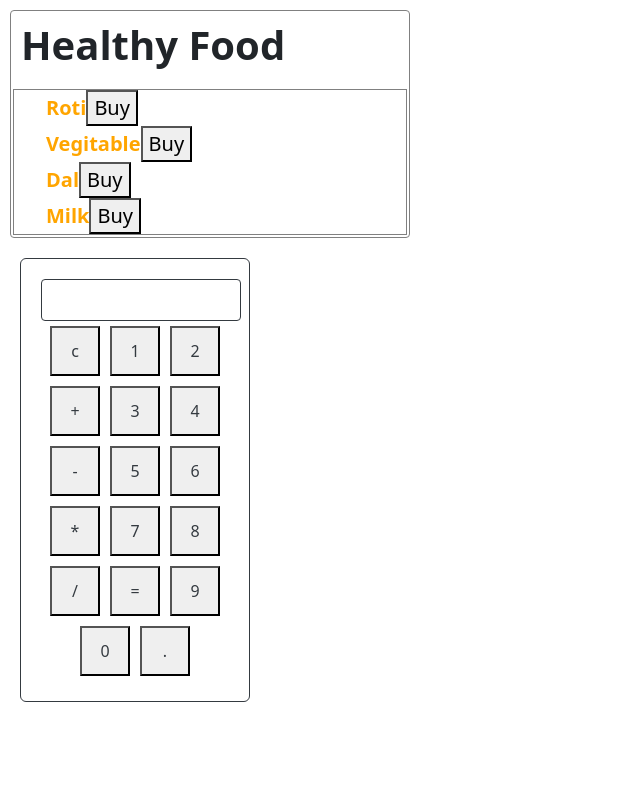
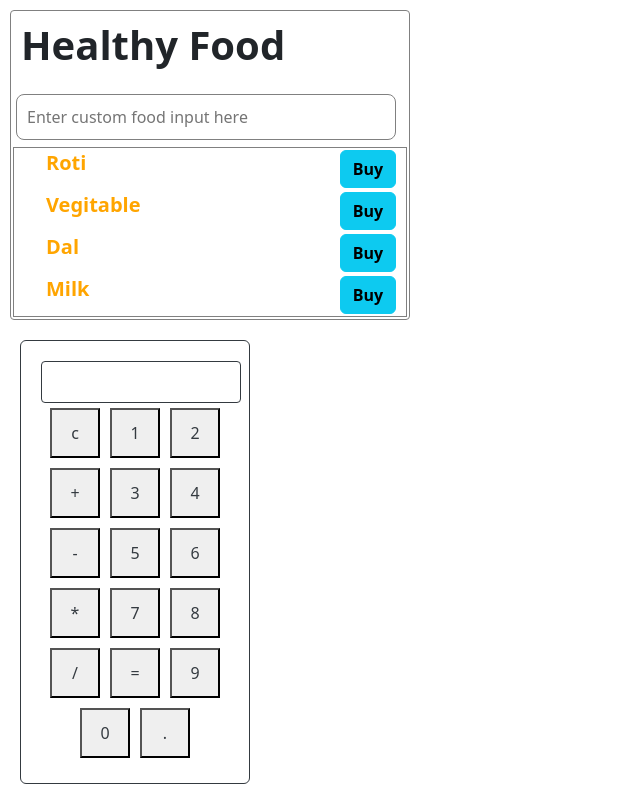
Before and after one commit to pujarajale/my-first-app, a React (Vite) app: page / in a window 1280 px wide. Shown: the part 972-1776 px from the top of the page, without its empty margins (0-640 px from the left). Before the commit the page ends 1694 px from the top, so only its background shows below. Built offline with nearby package versions, Linux system fonts and the light colour scheme.

Commit message:
event handling pass child to parent

```diff
--- /dev/null
+++ b/src/components/FoodInput.jsx
@@ -0,0 +1,20 @@
+import styles from "./FoodInput.module.css";
+const FoodInput = () => {
+  const handleOnChange = (event) => {
+    console.log(event.target.value);
+  };
+  return (
+    <>
+      <input
+        id="foodInput"
+        type="text"
+        placeholder="Enter custom food input here"
+        className={styles.foodInput}
+        onChange={(event) => {
+          handleOnChange(event);
+        }}
+      ></input>
+    </>
+  );
+};
+export default FoodInput;
--- /dev/null
+++ b/src/components/FoodInput.module.css
@@ -0,0 +1,8 @@
+.foodInput {
+    margin: 5px;
+    min-width: 380px;
+    padding: 10px;
+    border: 1px solid gray;
+    border-radius: 8px;
+    font-size: 16px;
+}
--- a/src/components/FoodItemList.jsx
+++ b/src/components/FoodItemList.jsx
@@ -1,13 +1,26 @@
 import styles from "./FoodItemList.module.css";
-const FoodItemList = ({ foodItem }) => {
+const FoodItemList = ({ foodItem, handleClick }) => {
+  //or we can write other way
+  // const handleOnBuyButtonClick = (foodItem) => {
+  //   console.log(`${foodItem} being bought.`);
+  // };
   return (
     <>
       <ul className={styles.listGroup}>
         {/* //Map method for iterating array elements */}
         {foodItem.map((foodItem) => (
-          <li key={foodItem} className={`list-group-item ${styles["items"]}`}>
-            <span>{foodItem}</span>
-            <button className={styles.item}>Buy</button>
+          <li
+            key={foodItem}
+            className={`list-group-item ${styles["listItems"]}`}
+          >
+            <span className={styles.items}>{foodItem}</span>
+            <button
+              type="button"
+              className={`btn btn-info ${styles["buyButton"]}`}
+              onClick={() => handleClick(foodItem)}
+            >
+              Buy
+            </button>
           </li>
         ))}
       </ul>
--- a/src/components/FoodItemList.module.css
+++ b/src/components/FoodItemList.module.css
@@ -1,6 +1,10 @@
 .listGroup{
  margin: 2px;
  border: 1px solid gray;
+}
+.listItems {
+  display: flex;
+  justify-content: space-between;
 }
 
 .items{
@@ -8,3 +12,8 @@
   font-size: 20px;
   font-weight: 700;
 }
+.buyButton{
+  float: right;
+  font-weight: 600;
+  margin: 2px 10px 2px 0;
+}
--- a/src/components/FoodItems.jsx
+++ b/src/components/FoodItems.jsx
@@ -1,15 +1,25 @@
 import FoodItemError from "./FoodItemError";
 import FoodItemList from "./FoodItemList";
 import CommonContainer from "./CommonContainer";
+import FoodInput from "./FoodInput";
 //  (Using Prop Concept)
 const FoodItems = ({ foodItems }) => {
   // const foodItems = ["Veg Pizza", "Veg Burger", "Paneer Wrap", "Cold Coffee"];
+  const handleBuyClick = (foodItem) => {
+    console.log(`${foodItem} being bought.`);
+  };
   return (
     <>
       <CommonContainer>
         <h1>Healthy Food</h1>
+        <FoodInput></FoodInput>
         <FoodItemError foodItem={foodItems}></FoodItemError>
-        <FoodItemList foodItem={foodItems}></FoodItemList>
+        <FoodItemList
+          foodItem={foodItems}
+          handleClick={(foodItem) => {
+            handleBuyClick(foodItem);
+          }}
+        ></FoodItemList>
       </CommonContainer>
     </>
   );
```
